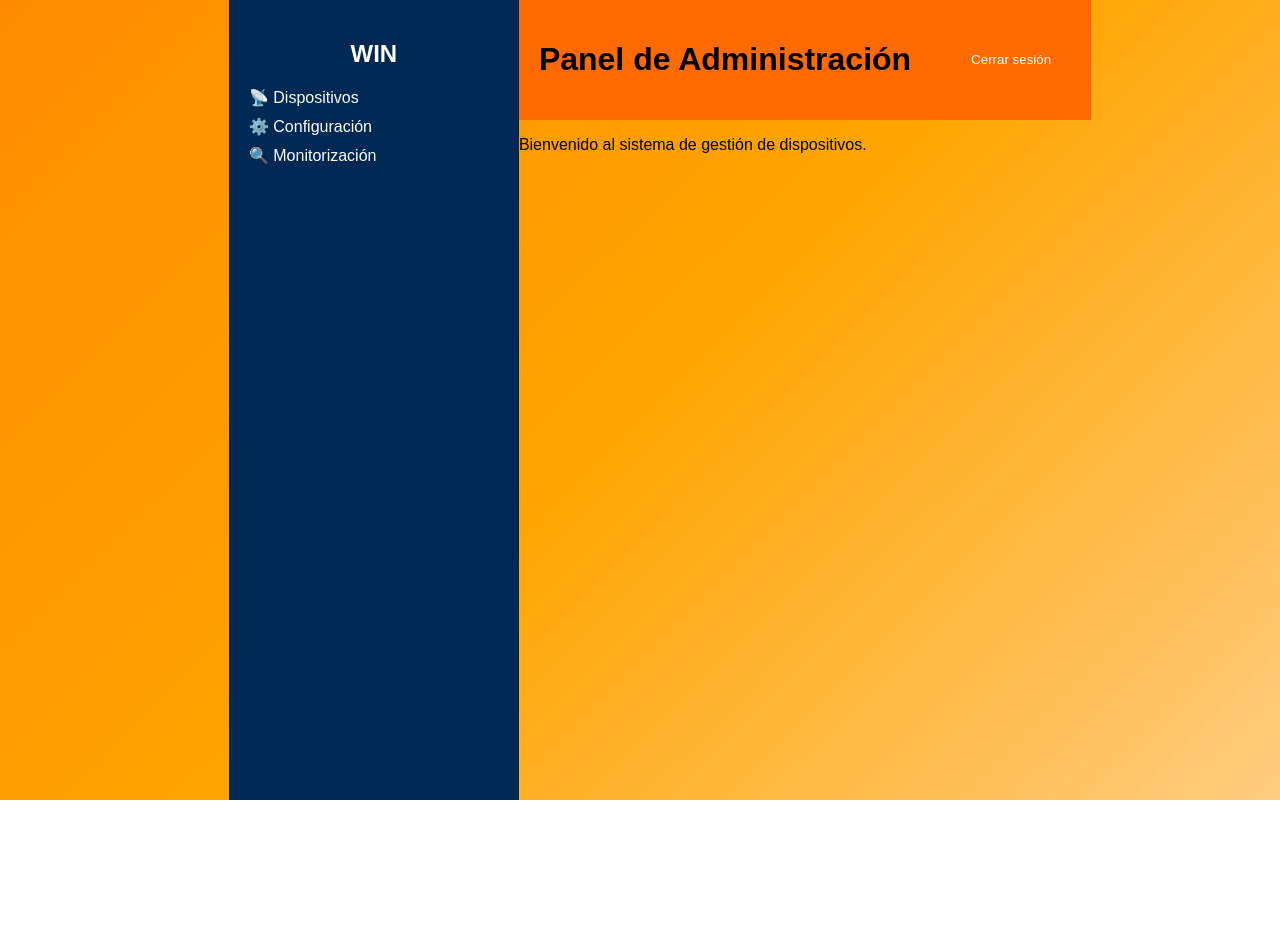
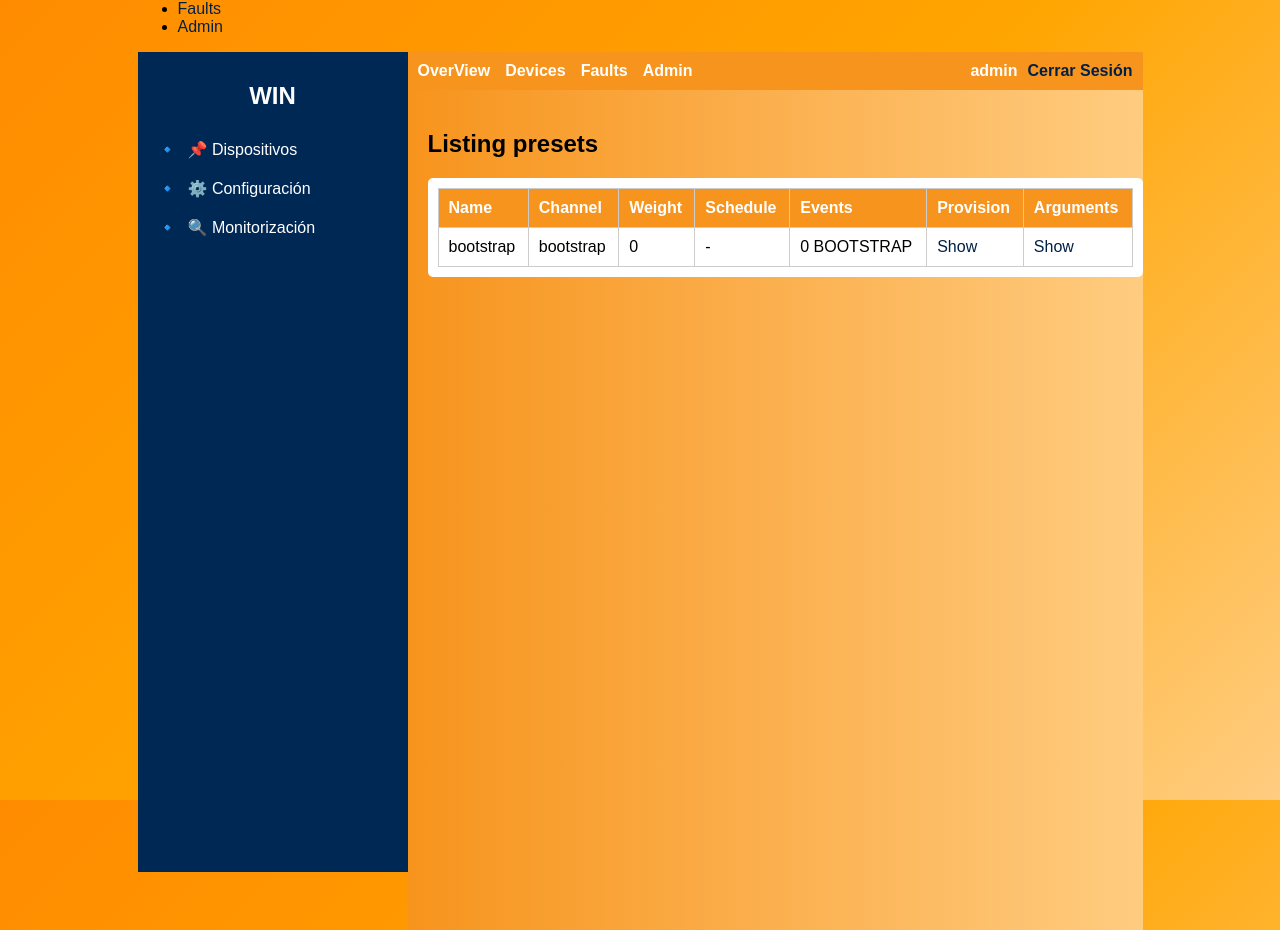
Before and after one commit to JRenato99/WinAppWeb, a React (Vite) app: page /home in a window 1280 px wide. Before the commit the page ends 800 px from the top, so only its background shows below. Built offline with nearby package versions, Linux system fonts and the light colour scheme.

Commit message:
Primer commit - Subiendo proyecto

```diff
--- a/package.json
+++ b/package.json
@@ -19,10 +19,13 @@
     "@types/react": "^19.0.10",
     "@types/react-dom": "^19.0.4",
     "@vitejs/plugin-react-swc": "^3.8.0",
+    "autoprefixer": "^10.4.21",
     "eslint": "^9.21.0",
     "eslint-plugin-react-hooks": "^5.1.0",
     "eslint-plugin-react-refresh": "^0.4.19",
     "globals": "^15.15.0",
+    "postcss": "^8.5.3",
+    "tailwindcss": "^4.0.15",
     "typescript": "~5.7.2",
     "typescript-eslint": "^8.24.1",
     "vite": "^6.2.0"
--- a/src/App.tsx
+++ b/src/App.tsx
@@ -4,6 +4,7 @@ import Login from "./components/Login";
 import RecuperarPassword from "./components/RecuperarPassword";
 import CodigoVerificacion from "./components/CodigoVerificacion";
 import Homepage from "./components/HomePage";
+import Layout from "./components/Layout";
 
 const App: React.FC = () => {
     return (
@@ -12,7 +13,9 @@ const App: React.FC = () => {
                 <Route path="/" element={<Login/>}/>
                 <Route path="/recuperar-password" element={<RecuperarPassword/>}/>
                 <Route path="/codigo-verificacion" element={<CodigoVerificacion/>}/>
-                <Route path="/home" element={<Homepage/>}/>
+
+                {/* Wrapping Homepage with layout to manage the slidebar */}
+                <Route path="/home" element={<Layout><Homepage /></Layout>}/>
             </Routes>
         </Router>
     )
--- /dev/null
+++ b/src/components/Dashboard.tsx
@@ -0,0 +1,36 @@
+import React from 'react'
+import "../styles/Dashboard.css";
+
+export const Dashboard:React.FC = () => {
+    return(
+        <div className='dashboard'>
+            <h2 className='dashboard-title'>Listing presets</h2>
+            <div className='table-container'>
+                <table>
+                    <thead>
+                        <tr>
+                            <th>Name</th>
+                            <th>Channel</th>
+                            <th>Weight</th>
+                            <th>Schedule</th>
+                            <th>Events</th>
+                            <th>Provision</th>
+                            <th>Arguments</th>
+                        </tr>
+                    </thead>
+                    <tbody>
+                        <tr>
+                            <td>bootstrap</td>
+                            <td>bootstrap</td>
+                            <td>0</td>
+                            <td>-</td>
+                            <td>0 BOOTSTRAP</td>
+                            <td><a href="#">Show</a></td>
+                            <td><a href="#">Show</a></td>
+                        </tr>
+                    </tbody>
+                </table>
+            </div>
+        </div>
+    );
+}
--- a/src/components/HomePage.tsx
+++ b/src/components/HomePage.tsx
@@ -1,32 +1,18 @@
 import React from "react";
-import { useNavigate } from "react-router-dom";
 import "./../styles/Homepage.css"; // Importamos el archivo css
+import Sidebar from "./Sidebar";
+import { Navbar } from "./Navbar";
+import { Dashboard } from "./Dashboard";
 
 export const HomePage: React.FC = () => {
-    const navigate = useNavigate(); // Declaramos la variable navigate que contiene el hook useNavigate
 
     return (
-        <div className="homepage-container">
-            {/* Menú lateral*/}
-            <aside className="sidebar">
-                <h2>WIN</h2>
-                <ul>
-                    <li>📡 Dispositivos</li>
-                    <li>⚙️ Configuración</li>
-                    <li>🔍 Monitorización</li>
-                </ul>
-            </aside>
-
-            {/* Contenido principal */}
-            <main className="main-content">
-                <header>
-                    <h1>Panel de Administración</h1>
-                    <button onClick={() => navigate("/")}>Cerrar sesión</button>
-                </header>
-                <section>
-                    <p>Bienvenido al sistema de gestión de dispositivos.</p>
-                </section>
-            </main>
+        <div className="homepage">
+            <Sidebar />
+            <div className="main-content">
+                <Navbar />
+                <Dashboard />
+            </div>
         </div>
     );
 };
--- /dev/null
+++ b/src/components/Layout.tsx
@@ -0,0 +1,47 @@
+import { useState, useEffect } from "react";
+import { useLocation } from "react-router-dom";
+
+import { ReactNode } from "react";
+
+const Layout = ({ children }: { children: ReactNode }) => {
+    const location = useLocation();
+    const [showSidebar, setShowSidebar] = useState(false);
+
+    useEffect(() => {
+        setShowSidebar (location.pathname.startsWith("/home/admin")); //Solo en Asmin
+    }, [location.pathname]);
+
+    return(
+        <div className="Layout">
+            {/* Barra superopr */}
+            <nav className="topbar">
+                <ul>
+                    <li><a href="/home/overview">Overview</a></li>
+                    <li><a href="/home/devices">Devices</a></li>
+                    <li><a href="/home/faults">Faults</a></li>
+                    <li><a href="/home/admin">Admin</a></li>
+                </ul>
+            </nav>
+            <div>
+                {showSidebar &&(
+                <aside>
+                    <ul>
+                        <li><a href="/home/admin/presets">Presets</a></li>
+                        <li><a href="/home/admin/provisions">Provisions</a></li>
+                        <li><a href="/home/admin/files">Files</a></li>
+                        <li><a href="/home/admin/config">Config</a></li>
+                        <li><a href="/home/admin/permissions">Permissions</a></li>
+                        <li><a href="/home/admin/users">Users</a></li>
+                    </ul>
+                </aside>
+                )}
+
+            {/* Contenido principql.*/}
+            <main>{children}</main>
+            </div>
+        </div>
+    );
+
+}
+
+export default Layout;
--- /dev/null
+++ b/src/components/Navbar.tsx
@@ -0,0 +1,18 @@
+import React from "react";
+import "../styles/Navbar.css";
+
+export const Navbar: React.FC = () => {
+  return (
+    <div className="navbar">
+        <div className="tabs">
+            <span>OverView</span>
+            <span>Devices</span>
+            <span>Faults</span>
+            <span>Admin</span>
+        </div>
+        <div className="user-session">
+            admin<span className="logout">Cerrar Sesión</span>
+        </div>
+    </div>
+  )
+}
--- /dev/null
+++ b/src/components/Sidebar.tsx
@@ -0,0 +1,17 @@
+import React from "react";
+import "../styles/Sidebar.css";
+
+const Sidebar: React.FC = () => {
+    return(
+        <div className="sidebar">
+            <h2 className="sidebar-title">WIN</h2>
+            <ul className="sidebar-menu">
+                <li>📌 Dispositivos</li>
+                <li>⚙️ Configuración</li>
+                <li>🔍 Monitorización</li>
+            </ul>
+        </div>
+    );
+};
+
+export default Sidebar;
--- /dev/null
+++ b/src/styles/Dashboard.css
@@ -0,0 +1,54 @@
+.dashboard {
+  flex: 1;
+  padding: 20px;
+  background: linear-gradient(to right, #f7941d, #ffcc80);
+  height: 100vh;
+}
+
+.dashboard title {
+  font-size: 20px;
+  font-weight: bold;
+}
+
+.table-container {
+  width: 100%;
+  overflow-x: auto;
+  background-color: white;
+  padding: 10px;
+  border-radius: 5px;
+}
+
+table {
+  width: 100%;
+  border-collapse: collapse;
+}
+
+th,
+td {
+  border-bottom: 1px solid #ddd;
+  padding: 10px;
+  text-align: left;
+  border: 1px solid #ccc;
+}
+
+th {
+  background-color: #f7941d;
+  color: white;
+}
+
+a {
+  color: #002147;
+  text-decoration: none;
+}
+
+a:hover {
+  text-decoration: underline;
+}
+
+@media (max-width: 760px) {
+  th,
+  td {
+    font-size: 12px;
+    padding: 5px;
+  }
+}
--- a/src/styles/Homepage.css
+++ b/src/styles/Homepage.css
@@ -1,17 +1,40 @@
+/* Estilos Generales*/
+body {
+  font-family: Arial, sans-serif;
+  margin: 0;
+  padding: 0;
+}
+
+.homepage {
+  display: flex;
+  height: 100vh;
+  width: 100%;
+}
+
 .homepage-container {
   display: flex;
   height: 100vh;
+  background: linear-gradient(to right, #ff8c00, #ffa500);
 }
 
-.sidebar {
+/* Menú lateral */
+.homepage-sidebar {
   width: 250px;
   background-color: #002855;
-  color: white;
-  padding: 20px;
+  padding: 10px;
+  transition: width 0.3s ease-in-out;
+}
+
+@media (max-width: 768px) {
+  .homepage-sidebar {
+    width: 60px;
+    overflow: hidden;
+  }
 }
 
 .sidebar h2 {
   text-align: center;
+  margin-bottom: 20px;
 }
 
 .sidebar ul {
@@ -20,47 +43,64 @@
 }
 
 .sidebar li {
-  margin-bottom: 10px;
+  padding: 12px;
+  cursor: pointer;
+  display: flex;
+  align-items: center;
+  font-size: 16px;
 }
 
-.sidebar li:hover{
-    cursor: pointer;
-    color: #ff6a00;
+.sidebar li:hover {
+  background: #004080;
+  border-radius: 5px;
 }
 
-.sidebar main-content {
+.sidebar li::before {
+  content: "🔹";
+  margin-right: 10px;
+}
+
+.homepage-main-content {
+  flex: 1;
   display: flex;
   flex-direction: column;
-  align-items: center;
-  justify-content: center;
-  width: 100%;
-  height: 100%;
-  background-color: #f0f0f0;
+  overflow-x: hidden;
+  padding: 10px;
 }
 
+/* Encabezado */
 header {
   display: flex;
   justify-content: space-between;
   align-items: center;
-  width: 100%;
-  padding: 20px;
-  background-color: #ff6a00;
+  background: #ff6600;
+  padding: 15px 20px;
+  color: white;
+  font-weight: bold;
+  border-bottom: 3px solid #cc5500;
 }
 
+/* Boton de cerrar sesión */
 button {
-  background-color: #ff6a00;
+  background: #d9534f;
   color: white;
   border: none;
-  padding: 10px 20px;
+  padding: 10px 15px;
+  cursor: pointer;
   border-radius: 5px;
-  cursor: pointer;
+  font-size: 14px;
 }
 
 button:hover {
-  background-color: #ff6a00;
-  color: white;
-  border: none;
-  padding: 10px 20px;
-  border-radius: 5px;
-  cursor: pointer;
+  background-color: #c9302c;
 }
+
+/* Navbar */
+.homepage-navbar {
+  display: flex;
+  justify-content: space-between;
+  align-items: center;
+  background-color: #ff8c00;
+  padding: 10px;
+  flex-wrap: wrap;
+}
--- /dev/null
+++ b/src/styles/Navbar.css
@@ -0,0 +1,33 @@
+.navbar {
+  display: flex;
+  justify-content: space-between;
+  align-items: center;
+  background-color: #f7941d;
+  padding: 10px;
+  flex-wrap: wrap;
+  color: white;
+}
+
+.tabs span {
+  margin-right: 15px;
+  cursor: pointer;
+  font-weight: bold;
+}
+
+.tabs span:hover {
+  text-decoration: underline;
+}
+
+.user-session {
+  font-weight: bold;
+}
+
+.logout {
+  cursor: pointer;
+  margin-left: 10px;
+  color: #002147;
+}
+
+.logout:hover {
+  text-decoration: underline;
+}
--- /dev/null
+++ b/src/styles/Sidebar.css
@@ -0,0 +1,36 @@
+.sidebar {
+  width: 250px;
+  background-color: #002855;
+  color: white;
+  height: 100vh;
+  padding: 10px;
+  transition: width 0.3 ease-in-out;
+}
+
+@media (max-width: 760px) {
+  .sidebar {
+    width: 60px;
+    overflow: hidden;
+  }
+}
+
+.sidebar-title {
+  text-align: center;
+  font-weight: bold;
+  margin-bottom: 20px;
+}
+
+.sidebar-menu {
+  list-style: none;
+  padding: 0;
+}
+
+.sidebar-menu li {
+  padding: 10px;
+  cursor: pointer;
+}
+
+.sidebar-menu li:hover {
+  background-color: #f7941d;
+  color: white;
+}
```
Also changed, not shown: 2 other files (tests, documents, lock files or other folders).
